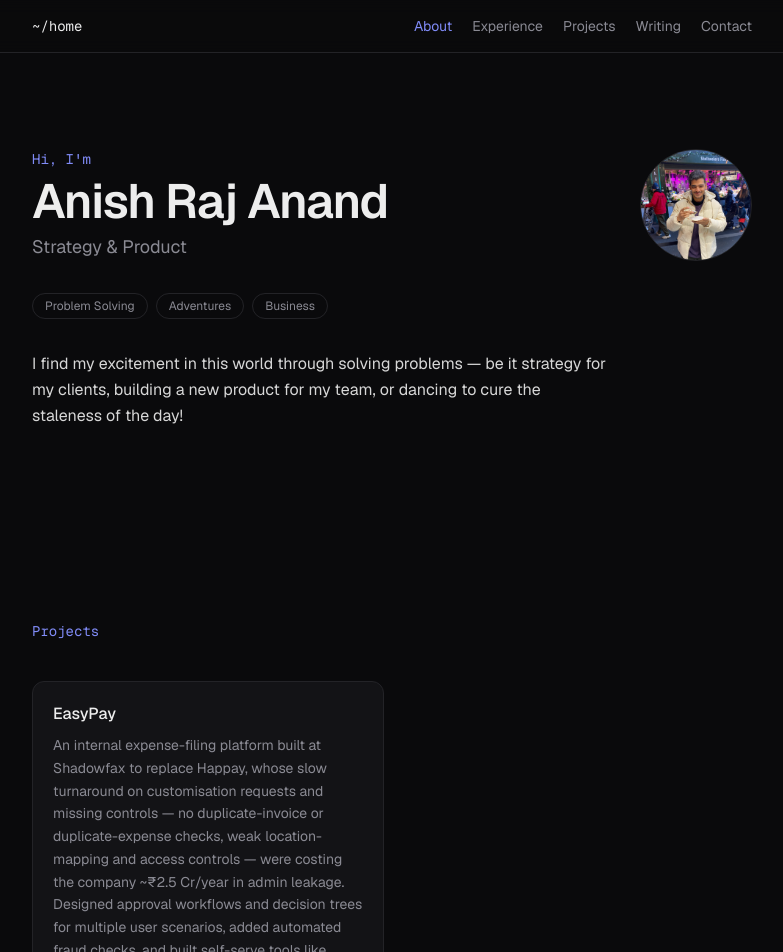
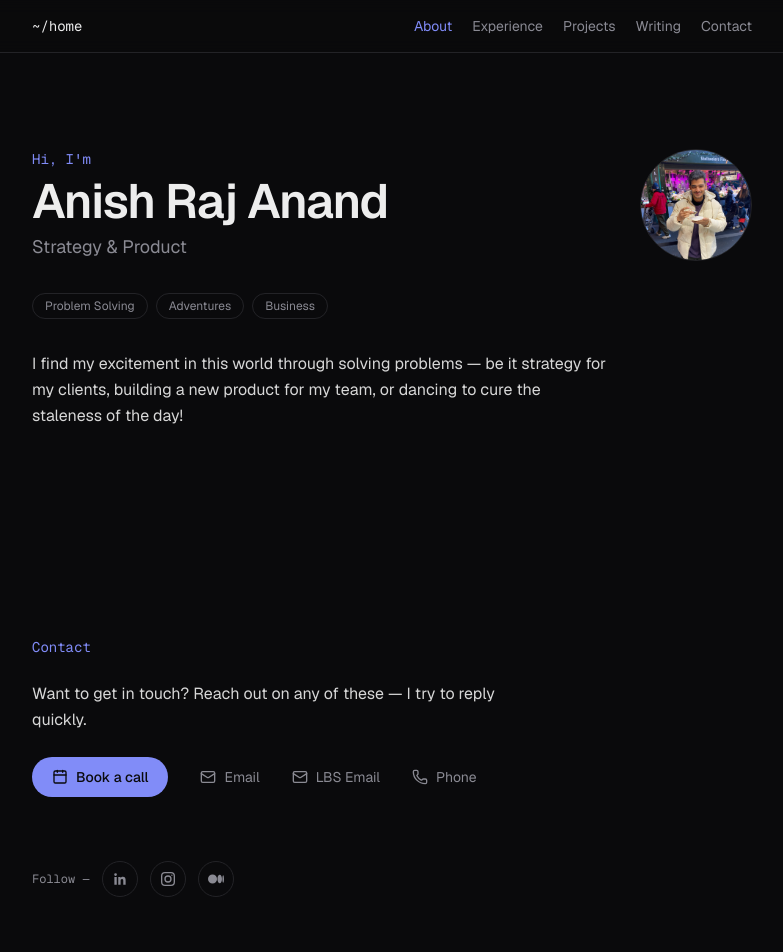
Before and after one commit to orko-punter/personal-website, a Next.js app: page / in a window 1280 px wide. Shown: the top 952 px of the page, without its empty margins (248-1031 px from the left). Built offline with nearby package versions, Linux system fonts and the light colour scheme.

Commit message:
Move Projects to its own page
Extracts Projects off the homepage scroll into a dedicated /projects
route, matching how Writing already worked. Nav now links straight to
the route and drops "projects" from the scroll-spied section list.

```diff
--- a/src/app/page.tsx
+++ b/src/app/page.tsx
@@ -1,12 +1,10 @@
 import { Hero } from "@/components/Hero";
-import { Projects } from "@/components/Projects";
 import { Contact } from "@/components/Contact";
 
 export default function Home() {
   return (
     <>
       <Hero />
-      <Projects />
       <Contact />
     </>
   );
--- /dev/null
+++ b/src/app/projects/page.tsx
@@ -0,0 +1,9 @@
+import { Projects } from "@/components/Projects";
+
+export const metadata = {
+  title: "Projects",
+};
+
+export default function ProjectsPage() {
+  return <Projects />;
+}
--- a/src/components/Nav.tsx
+++ b/src/components/Nav.tsx
@@ -7,12 +7,12 @@ import { useEffect, useState } from "react";
 const links = [
   { label: "About", href: "/#about" },
   { label: "Experience", href: "/experience" },
-  { label: "Projects", href: "/#projects" },
+  { label: "Projects", href: "/projects" },
   { label: "Writing", href: "/blog" },
   { label: "Contact", href: "/#contact" },
 ];
 
-const sectionIds = ["about", "projects", "contact"];
+const sectionIds = ["about", "contact"];
 
 export function Nav() {
   const pathname = usePathname();
--- a/src/components/Projects.tsx
+++ b/src/components/Projects.tsx
@@ -8,7 +8,7 @@ import { Reveal } from "@/components/Reveal";
 
 export function Projects() {
   return (
-    <section id="projects" className="mx-auto max-w-3xl px-6 py-20 scroll-mt-20">
+    <section className="mx-auto max-w-3xl px-6 py-16">
       <Reveal>
         <h2 className="text-sm font-mono text-accent mb-10">Projects</h2>
       </Reveal>
```
